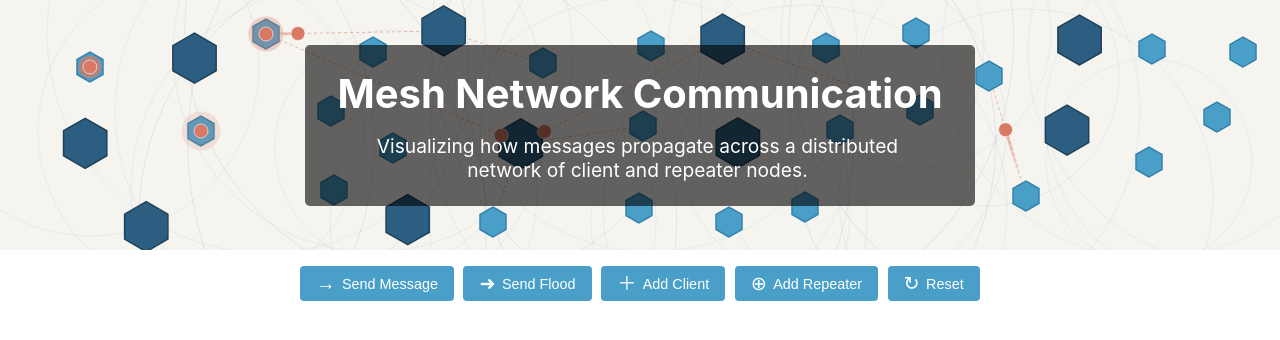
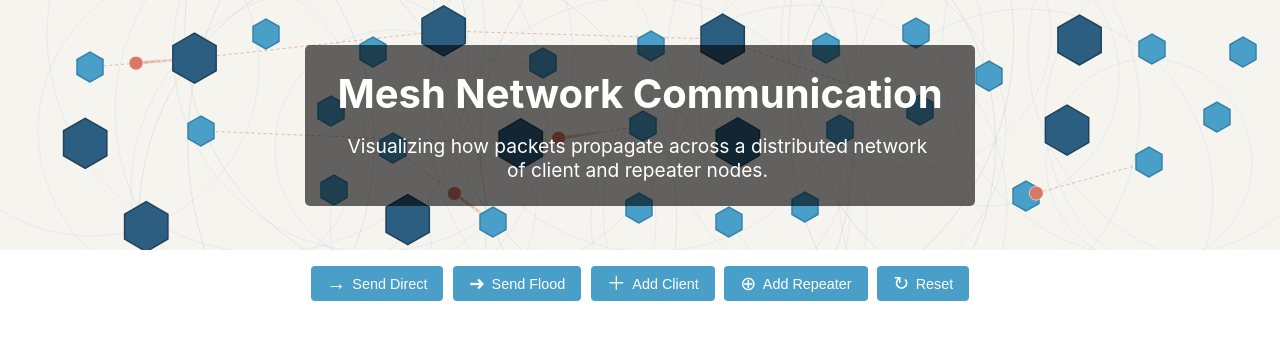
Before and after one commit to EarthmanMuons/spokanemesh-net, a plain HTML site: page demo.html in a window 1280 px wide. Drawn offline with Linux system fonts and the light colour scheme.

Commit message:
rename message to packet and adjust some other terms

```diff
--- a/demo.html
+++ b/demo.html
@@ -12,8 +12,8 @@
         --client-color-dark: hsl(200, 54%, 44%);
         --repeater-color: hsl(205, 49%, 34%); /* #2d5e82 */
         --repeater-color-dark: hsl(205, 49%, 24%);
-        --message-color: hsl(11, 61%, 62%); /* #d97762 */
-        --message-color-border: hsla(0, 0%, 100%, 0.6); /* #ffffff */
+        --packet-color: hsl(11, 61%, 62%); /* #d97762 */
+        --packet-color-border: hsla(0, 0%, 100%, 0.6); /* #ffffff */
         --flood-color: hsl(40, 77%, 57%); /* #e6ad3f */
         --text-color: hsl(0, 0%, 20%); /* #333333 */
         --button-bg: hsl(200, 54%, 54%); /* #4a9fc9 */
@@ -192,7 +192,7 @@
         <div class="hero-text-background">
           <h1 class="hero-title">Mesh Network Communication</h1>
           <p class="hero-description">
-            Visualizing how messages propagate across a distributed network of
+            Visualizing how packets propagate across a distributed network of
             client and repeater nodes.
           </p>
         </div>
@@ -220,16 +220,16 @@
           CLIENT_COLOR_DARK,
           REPEATER_COLOR,
           REPEATER_COLOR_DARK,
-          MESSAGE_COLOR,
-          MESSAGE_COLOR_BORDER,
+          PACKET_COLOR,
+          PACKET_COLOR_BORDER,
           FLOOD_COLOR,
         ] = [
           "--client-color",
           "--client-color-dark",
           "--repeater-color",
           "--repeater-color-dark",
-          "--message-color",
-          "--message-color-border",
+          "--packet-color",
+          "--packet-color-border",
           "--flood-color",
         ].map((v) => ROOT_STYLES.getPropertyValue(v).trim());
 
@@ -262,54 +262,69 @@
 
         const PLACEMENT_ATTEMPTS_MAX = 30;
 
-        const DEFAULT_MESSAGE_CONFIG = {
-          types: { DIRECT: "direct", FLOOD: "flood" },
+        const DEFAULT_PACKET_CONFIG = {
           size: 7,
           pulseGrowth: 15,
           speed: 320, // pixels per second
           maxHops: 6,
-          autoSend: {
+          autoDispatch: {
             delay: 1200, // milliseconds
             delayVariance: 500, // milliseconds
-            batchSize: 4, // messages per interval
+            batchSize: 4, // packets per interval
           },
-          color: MESSAGE_COLOR,
-          borderColor: MESSAGE_COLOR_BORDER,
+          color: PACKET_COLOR,
+          borderColor: PACKET_COLOR_BORDER,
+        };
+
+        const ROUTE_VIA = {
+          DIRECT: "direct", // unicast
+          FLOOD: "flood", // broadcast
         };
 
         const BUTTON_CONFIGS = [
           {
-            id: "send-message",
+            id: "send-direct",
             icon: "→",
-            label: "Send Message",
+            label: "Send Direct",
+            title: "Unicast to a single client",
             action: () => {
-              sendMessage();
-              setTimeout(sendMessage, 150);
-              setTimeout(sendMessage, 300);
+              dispatchPacket({ strategy: ROUTE_VIA.DIRECT });
+              setTimeout(
+                () => dispatchPacket({ strategy: ROUTE_VIA.DIRECT }),
+                150,
+              );
+              setTimeout(
+                () => dispatchPacket({ strategy: ROUTE_VIA.DIRECT }),
+                300,
+              );
             },
           },
           {
             id: "send-flood",
             icon: "➜",
             label: "Send Flood",
-            action: () => sendFlood(),
+            title: "Broadcast to all nodes within range",
+            action: () => dispatchPacket({ strategy: ROUTE_VIA.FLOOD }),
           },
           {
             id: "add-client",
             icon: "＋",
             label: "Add Client",
+            title: "End-user node that sends and receives packets",
             action: () => addNode(NODE_TYPES.CLIENT),
           },
           {
             id: "add-repeater",
             icon: "⊕",
             label: "Add Repeater",
+            title: "Relay node that forwards packets between clients",
             action: () => addNode(NODE_TYPES.REPEATER),
           },
           {
             id: "reset",
             icon: "↻",
             label: "Reset",
+            title: "Reinitialize the network layout and restart the animation",
             action: () => resetNetwork(),
           },
         ];
@@ -317,11 +332,8 @@
         const TARGET_FPS = isMobileDevice() ? 30 : 60;
         const MIN_FRAME_DELAY = 1000 / TARGET_FPS;
 
-        const SCALE_SPRING = 0.1; // spring stiffness
-        const SCALE_DAMPING = 0.8; // friction resistance
-
         const FLOOD_RING_SPEED = isMobileDevice() ? 120 : 180; // pixels per second
-        const MESSAGE_FADE_DURATION = 0.6; // seconds
+        const PACKET_FADE_DURATION = 0.6; // seconds
 
         const IS_DEBUG_MODE = window.location.search.includes("debug");
 
@@ -334,8 +346,8 @@
         let resizeTimeout;
 
         let nodes = [];
-        let messages = [];
-        let messagePool = [];
+        let packets = [];
+        let packetPool = [];
         let floodRings = [];
         let floodRingPool = [];
         let processedFloodIds = new Set();
@@ -343,10 +355,10 @@
 
         let nodeConfigs;
         let minNodeDistance;
-        let messageConfig;
+        let packetConfig;
 
-        let autoSendTimestamp = Date.now();
-        let autoSendDelay = 0;
+        let nextDispatchAt = Date.now();
+        let dispatchCooldown = 0;
 
         let animationRunning = true;
         let initialLayoutDone = false;
@@ -556,24 +568,24 @@
         }
 
         /**
-         * Creates a direct (non-flood) message between two clients.
+         * Creates a direct (non-flood) packet between two clients.
          * May be single-hop or multi-hop (via repeaters), depending on network topology.
          */
-        function createDirectMessage(sourceNode, targetNode) {
+        function createDirectPacket(sourceNode, targetNode) {
           const route = findRoute(sourceNode, targetNode);
 
           if (
             route.length === 1 || // no valid path
-            route.length - 1 > messageConfig.maxHops // too many hops
+            route.length - 1 > packetConfig.maxHops // too many hops
           ) {
             return null;
           }
 
-          let msg = messagePool.pop();
+          let msg = packetPool.pop();
           if (!msg) {
             msg = {
               id: "",
-              type: messageConfig.types.DIRECT,
+              strategy: ROUTE_VIA.DIRECT,
               sourceId: "",
               targetId: "",
               x: 0,
@@ -590,12 +602,12 @@
 
           Object.assign(msg, {
             id: generateId(),
-            type: messageConfig.types.DIRECT,
+            strategy: ROUTE_VIA.DIRECT,
             sourceId: sourceNode.id,
             targetId: targetNode.id,
             x: sourceNode.x,
             y: sourceNode.y,
-            size: messageConfig.size,
+            size: packetConfig.size,
             route,
             currentHopIndex: 0,
             delivered: false,
@@ -606,7 +618,7 @@
           return msg;
         }
 
-        // Create a flood ring (visualization for flood messages)
+        // Create a flood ring (visualization for broadcasts)
         function createFloodRing(sourceNode, originalFloodId = null) {
           const floodId = originalFloodId || generateId();
 
@@ -649,7 +661,7 @@
           if (success) nodes.push(node);
         };
 
-        function randomClient(excludeId = null) {
+        function pickRandomClient(excludeId = null) {
           const clients = nodes.filter(
             (n) => n.type === NODE_TYPES.CLIENT && n.id !== excludeId,
           );
@@ -675,7 +687,7 @@
           for (let i = 0; i < 3; i++) {
             const target =
               candidates[Math.floor(Math.random() * candidates.length)];
-            const msg = createDirectMessage(sourceNode, target);
+            const msg = createDirectPacket(sourceNode, target);
             if (!msg) continue;
 
             // Prefer longer paths
@@ -690,7 +702,7 @@
 
         function tryAnyRoute(sourceNode, candidates) {
           for (const target of candidates) {
-            const msg = createDirectMessage(sourceNode, target);
+            const msg = createDirectPacket(sourceNode, target);
             if (msg) return msg;
           }
           return null;
@@ -710,7 +722,7 @@
           if (nearbyClients.length > 0) {
             const target =
               nearbyClients[Math.floor(Math.random() * nearbyClients.length)];
-            const msg = createDirectMessage(sourceNode, target);
+            const msg = createDirectPacket(sourceNode, target);
             if (msg) return msg;
           }
 
@@ -723,30 +735,24 @@
           return null;
         }
 
-        const sendMessage = (sourceNodeId = null) => {
-          const sourceNode = sourceNodeId
-            ? nodes.find((n) => n.id === sourceNodeId)
-            : randomClient();
-          if (!sourceNode) return;
+        function dispatchPacket({ id = null, strategy }) {
+          const source = id
+            ? nodes.find((n) => n.id === id)
+            : pickRandomClient();
+          if (!source) return;
 
-          const message = findInterestingRoute(sourceNode);
-          if (message) messages.push(message);
-        };
-
-        // Send a flood message
-        const sendFlood = (sourceNodeId = null) => {
-          const sourceNode = sourceNodeId
-            ? nodes.find((n) => n.id === sourceNodeId)
-            : randomClient();
-          if (!sourceNode) return;
-
-          // Create a unique flood ring from this node and track it
-          const floodId = generateId();
-          const ring = createFloodRing(sourceNode, floodId);
-
-          processedFloodIds.add(`${floodId}-${sourceNode.id}`);
-          floodRings.push(ring);
-        };
+          if (strategy === ROUTE_VIA.DIRECT) {
+            const packet = findInterestingRoute(source);
+            if (packet) packets.push(packet);
+          } else if (strategy === ROUTE_VIA.FLOOD) {
+            const floodId = generateId();
+            const ring = createFloodRing(source, floodId);
+            processedFloodIds.add(`${floodId}-${source.id}`);
+            floodRings.push(ring);
+          } else {
+            console.warn("Unknown routing strategy:", strategy);
+          }
+        }
 
         const resetNetwork = () => {
           cancelAnimationFrame(animationFrame);
@@ -775,20 +781,20 @@
 
           minNodeDistance = isMobileDevice() ? 40 : 70;
 
-          messageConfig = {
-            ...DEFAULT_MESSAGE_CONFIG,
-            size: DEFAULT_MESSAGE_CONFIG.size * sizeFactor,
-            pulseGrowth: DEFAULT_MESSAGE_CONFIG.pulseGrowth * sizeFactor,
-            speed: DEFAULT_MESSAGE_CONFIG.speed * sizeFactor,
+          packetConfig = {
+            ...DEFAULT_PACKET_CONFIG,
+            size: DEFAULT_PACKET_CONFIG.size * sizeFactor,
+            pulseGrowth: DEFAULT_PACKET_CONFIG.pulseGrowth * sizeFactor,
+            speed: DEFAULT_PACKET_CONFIG.speed * sizeFactor,
           };
         };
 
         function initNetwork(clientCount = null, repeaterCount = null) {
           // Reset simulation state
           nodes = [];
-          messages = [];
+          packets = [];
+          packetPool = [];
           floodRings = [];
-          messagePool = [];
           floodRingPool = [];
           processedFloodIds = new Set();
           hoveredNode = null;
@@ -807,7 +813,7 @@
           placeNodes(NODE_TYPES.REPEATER);
           placeNodes(NODE_TYPES.CLIENT);
 
-          autoSendDelay = 0;
+          nextDispatchAt = Date.now();
         }
 
         // --- DRAWING FUNCTIONS ---
@@ -836,18 +842,18 @@
           });
         };
 
-        // Draw message routes (faint lines showing the path)
-        const drawMessageRoutes = () => {
-          messages.forEach((message) => {
-            if (message.type !== messageConfig.types.DIRECT) return;
-            if (message.delivered) return;
+        // Draw packet paths (faint lines showing the route)
+        const drawPacketRoutes = () => {
+          packets.forEach((packet) => {
+            if (packet.strategy !== ROUTE_VIA.DIRECT) return;
+            if (packet.delivered) return;
 
             ctx.beginPath();
             ctx.setLineDash([3, 3]);
-            ctx.strokeStyle = hslToHSLA(messageConfig.color, 0.5);
+            ctx.strokeStyle = hslToHSLA(packetConfig.color, 0.5);
             ctx.lineWidth = 1;
 
-            const route = message.route;
+            const route = packet.route;
             ctx.moveTo(route[0].x, route[0].y);
 
             for (let i = 1; i < route.length; i++) {
@@ -859,14 +865,14 @@
           });
         };
 
-        // Draw trails behind messages
-        const drawMessageTrails = () => {
-          messages.forEach((message) => {
-            if (message.type !== messageConfig.types.DIRECT) return;
-            if (!message.trail || message.trail.length < 2) return;
+        // Draw trails behind packets
+        const drawPacketTrails = () => {
+          packets.forEach((packet) => {
+            if (packet.strategy !== ROUTE_VIA.DIRECT) return;
+            if (!packet.trail || packet.trail.length < 2) return;
 
             ctx.beginPath();
-            const trail = message.trail;
+            const trail = packet.trail;
             ctx.moveTo(trail[0].x, trail[0].y);
 
             for (let i = 1; i < trail.length; i++) {
@@ -885,8 +891,8 @@
               trail[trail.length - 1].x,
               trail[trail.length - 1].y,
             );
-            gradient.addColorStop(0, hslToHSLA(messageConfig.color, 0));
-            gradient.addColorStop(1, hslToHSLA(messageConfig.color, 0.5));
+            gradient.addColorStop(0, hslToHSLA(packetConfig.color, 0));
+            gradient.addColorStop(1, hslToHSLA(packetConfig.color, 0.5));
 
             ctx.strokeStyle = gradient;
             ctx.lineWidth = 3;
@@ -942,36 +948,36 @@
           });
         };
 
-        const drawMessages = () => {
-          messages.forEach((message) => {
-            if (message.type !== messageConfig.types.DIRECT) return;
+        const drawPackets = () => {
+          packets.forEach((packet) => {
+            if (packet.strategy !== ROUTE_VIA.DIRECT) return;
 
-            const color = messageConfig.color;
+            const color = packetConfig.color;
 
-            if (message.delivered) {
+            if (packet.delivered) {
               // Draw delivery effect (growing pulse)
-              const easedProgress = Math.pow(message.progress, 0.5);
+              const easedProgress = Math.pow(packet.progress, 0.5);
 
               ctx.beginPath();
               ctx.arc(
-                message.x,
-                message.y,
-                message.size + easedProgress * messageConfig.pulseGrowth,
+                packet.x,
+                packet.y,
+                packet.size + easedProgress * packetConfig.pulseGrowth,
                 0,
                 Math.PI * 2,
               );
-              ctx.fillStyle = hslToHSLA(messageConfig.color, 1 - easedProgress);
+              ctx.fillStyle = hslToHSLA(packetConfig.color, 1 - easedProgress);
               ctx.fill();
             }
 
-            // Draw message (circle)
+            // Draw packet (circle)
             ctx.beginPath();
-            ctx.arc(message.x, message.y, message.size, 0, Math.PI * 2);
+            ctx.arc(packet.x, packet.y, packet.size, 0, Math.PI * 2);
             ctx.fillStyle = color;
             ctx.fill();
 
-            // Add a white border to make messages more visible
-            ctx.strokeStyle = messageConfig.borderColor;
+            // Add a border to make packets more visible
+            ctx.strokeStyle = packetConfig.borderColor;
             ctx.lineWidth = 1;
             ctx.stroke();
           });
@@ -990,17 +996,17 @@
 
           drawNodeRanges();
           drawFloodRings();
-          drawMessageRoutes();
-          drawMessageTrails();
+          drawPacketRoutes();
+          drawPacketTrails();
           drawNodes();
-          drawMessages();
+          drawPackets();
         };
 
         // --- SIMULATION UPDATE FUNCTIONS ---
 
-        function updateDeliveredMessage(message, deltaTime) {
-          message.progress += deltaTime / MESSAGE_FADE_DURATION;
-          return message.progress >= 1;
+        function updateDeliveredPacket(packet, deltaTime) {
+          packet.progress += deltaTime / PACKET_FADE_DURATION;
+          return packet.progress >= 1;
         }
 
         /**
@@ -1020,51 +1026,51 @@
           return dist === 0 ? { x: 0, y: 0 } : { x: dx / dist, y: dy / dist };
         }
 
-        function advanceMessage(message, deltaTime) {
-          const next = message.route[message.currentHopIndex + 1];
+        function advancePacket(packet, deltaTime) {
+          const next = packet.route[packet.currentHopIndex + 1];
           const now = performance.now();
 
-          message.trail.push({ x: message.x, y: message.y, time: now });
+          packet.trail.push({ x: packet.x, y: packet.y, time: now });
 
           const trailDuration = 150; // milliseconds of trail to keep
-          message.trail = message.trail.filter(
+          packet.trail = packet.trail.filter(
             (p) => now - p.time <= trailDuration,
           );
 
-          const distToNext = getDistance(message, next);
-          const moveDist = messageConfig.speed * deltaTime;
+          const distToNext = getDistance(packet, next);
+          const moveDist = packetConfig.speed * deltaTime;
 
           if (moveDist >= distToNext) {
             // Reached next hop
-            message.x = next.x;
-            message.y = next.y;
-            message.currentHopIndex++;
-            message.trail = [];
+            packet.x = next.x;
+            packet.y = next.y;
+            packet.currentHopIndex++;
+            packet.trail = [];
 
-            if (message.currentHopIndex === message.route.length - 1) {
-              message.delivered = true;
-              message.progress = 0;
+            if (packet.currentHopIndex === packet.route.length - 1) {
+              packet.delivered = true;
+              packet.progress = 0;
             }
           } else {
             // Move toward next hop
-            const direction = getUnitVector(message, next);
-            message.x += direction.x * moveDist;
-            message.y += direction.y * moveDist;
+            const direction = getUnitVector(packet, next);
+            packet.x += direction.x * moveDist;
+            packet.y += direction.y * moveDist;
           }
         }
 
-        function updateMessages(deltaTime) {
-          for (let i = messages.length - 1; i >= 0; i--) {
-            const message = messages[i];
-            if (message.type !== messageConfig.types.DIRECT) continue;
+        function updatePackets(deltaTime) {
+          for (let i = packets.length - 1; i >= 0; i--) {
+            const packet = packets[i];
+            if (packet.strategy !== ROUTE_VIA.DIRECT) continue;
 
-            if (message.delivered) {
-              if (updateDeliveredMessage(message, deltaTime)) {
-                messages.splice(i, 1);
-                messagePool.push(message); // recycle
+            if (packet.delivered) {
+              if (updateDeliveredPacket(packet, deltaTime)) {
+                packets.splice(i, 1);
+                packetPool.push(packet); // recycle
               }
             } else {
-              advanceMessage(message, deltaTime);
+              advancePacket(packet, deltaTime);
             }
           }
         }
@@ -1132,29 +1138,30 @@
           }
         };
 
-        function maybeSendAutoMessages() {
+        function maybeDispatchPackets() {
           const now = Date.now();
-          if (now - autoSendTimestamp <= autoSendDelay) return;
+          if (now < nextDispatchAt) return;
 
           const clients = nodes.filter((n) => n.type === NODE_TYPES.CLIENT);
           if (!clients.length) return;
 
-          const { delay, delayVariance, batchSize } = messageConfig.autoSend;
+          const { delay, delayVariance, batchSize } = packetConfig.autoDispatch;
           for (let i = 0; i < batchSize; i++) {
             setTimeout(() => {
               const source =
                 clients[Math.floor(Math.random() * clients.length)];
-              Math.random() < 0.05
-                ? sendFlood(source.id)
-                : sendMessage(source.id);
+              const strategy =
+                Math.random() < 0.05 ? ROUTE_VIA.FLOOD : ROUTE_VIA.DIRECT;
+              dispatchPacket({ id: source.id, strategy });
             }, i * 120);
           }
 
-          autoSendTimestamp = now;
-          autoSendDelay = delay + getRandomInt(-delayVariance, delayVariance);
+          dispatchCooldown =
+            delay + getRandomInt(-delayVariance, delayVariance);
+          nextDispatchAt = now + dispatchCooldown;
         }
 
-        function scheduleAutoMessages() {
+        function schedulePacketDispatch() {
           const idleCallback =
             window.requestIdleCallback ||
             function (cb) {
@@ -1162,8 +1169,8 @@
             };
 
           idleCallback(() => {
-            if (nodes.length && animationRunning) maybeSendAutoMessages();
-            scheduleAutoMessages(); // schedule the next idle callback
+            if (nodes.length && animationRunning) maybeDispatchPackets();
+            schedulePacketDispatch(); // loop
           });
         }
 
@@ -1311,7 +1318,10 @@
             );
 
             if (clickedNode && clickedNode.type === NODE_TYPES.CLIENT) {
-              sendMessage(clickedNode.id);
+              dispatchPacket({
+                id: clickedNode.id,
+                strategy: ROUTE_VIA.DIRECT,
+              });
             }
 
             hoveredNode = clickedNode;
@@ -1340,7 +1350,7 @@
           const deltaTime = (timestamp - lastFrameTime) / 1000; // seconds
           lastFrameTime = timestamp;
 
-          updateMessages(deltaTime);
+          updatePackets(deltaTime);
           updateFloods(deltaTime);
           renderFrame();
 
@@ -1358,11 +1368,12 @@
           const controlsContainer =
             document.getElementById("controls-container");
 
-          BUTTON_CONFIGS.forEach(({ id, icon, label }) => {
+          BUTTON_CONFIGS.forEach(({ id, icon, label, title }) => {
             const [iconSymbol, labelText] = [icon, label];
             const button = document.createElement("button");
             button.id = id;
             button.innerHTML = `<span class="icon">${iconSymbol}</span> ${labelText}`;
+            if (title) button.title = title;
             controlsContainer.appendChild(button);
           });
 
@@ -1375,7 +1386,7 @@
           resizeCanvas();
           applyScaling();
           initNetwork();
-          scheduleAutoMessages();
+          schedulePacketDispatch();
           setupEventListeners();
           animate(performance.now());
         };
```
